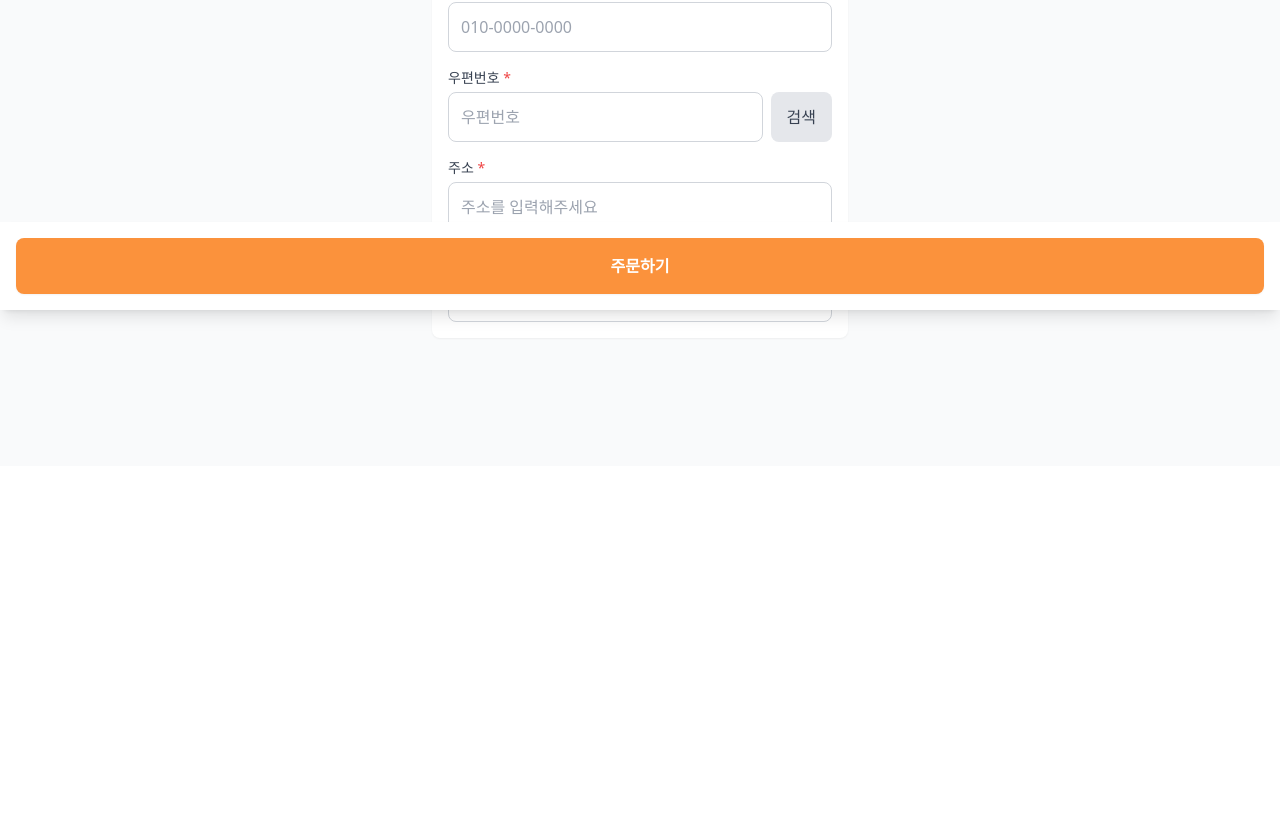
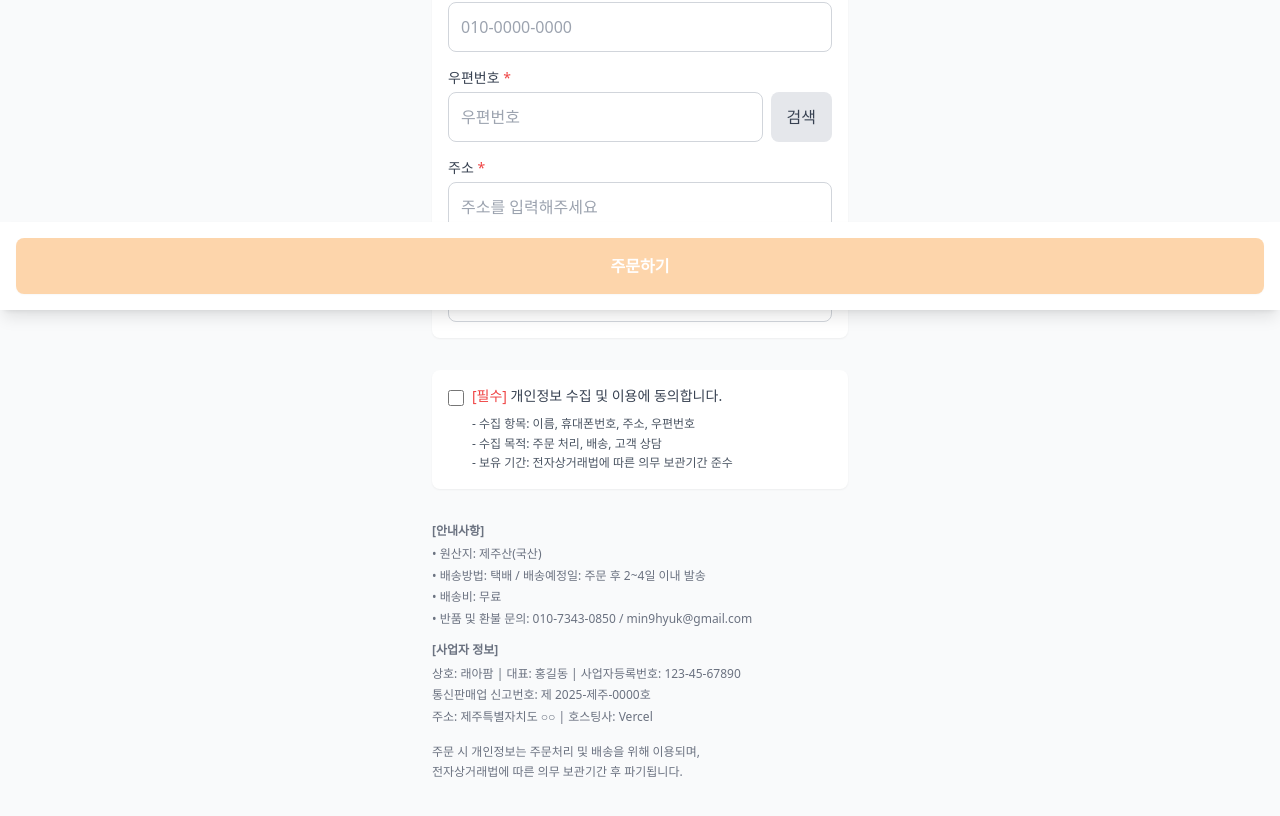
Before and after one commit to nooblette/when-life-gives-you-tangerines-app, a React (Create React App) app: page / in a window 1280 px wide. Shown: the part 490-1306 px from the top of the page. Before the commit the page ends 956 px from the top, so only its background shows below. Built offline with nearby package versions, Linux system fonts and the light colour scheme; no server answers.

Commit message:
feat: 개인정보 동의 체크박스 및 필수 안내사항 추가

```diff
--- a/src/components/OrderForm.js
+++ b/src/components/OrderForm.js
@@ -1,4 +1,4 @@
-import React, { useState, useEffect } from "react";
+import { useState, useEffect, useRef } from "react";
 import { useNavigate } from "react-router-dom";
 import { API_CONFIG } from "../config/api";
 
@@ -6,6 +6,7 @@ const MAX_LENGTH = 80;
 
 const OrderForm = () => {
   const navigate = useNavigate();
+  const privacyCheckboxRef = useRef(null);
 
   // 상품 목록 Mock 데이터
   const [products, setProducts] = useState([]);
@@ -21,6 +22,7 @@ const OrderForm = () => {
   });
   const [isLoading, setIsLoading] = useState(true);
   const [errors, setErrors] = useState({});
+  const [privacyAgreed, setPrivacyAgreed] = useState(false);
 
   // Daum 우편번호 스크립트 로드
   useEffect(() => {
@@ -247,6 +249,18 @@ const OrderForm = () => {
   // 주문 처리
   const handleSubmit = async (e) => {
     e.preventDefault();
+
+    // 개인정보 동의 체크 확인
+    if (!privacyAgreed) {
+      // 체크박스로 스크롤
+      privacyCheckboxRef.current?.scrollIntoView({
+        behavior: 'smooth',
+        block: 'center'
+      });
+      // 체크박스에 포커스
+      privacyCheckboxRef.current?.focus();
+      return;
+    }
 
     if (!validateForm()) {
       return;
@@ -608,11 +622,69 @@ const OrderForm = () => {
             </div>
           </section>
 
+          {/* 개인정보 동의 섹션 */}
+          <section className="mb-8">
+            <div className="bg-white rounded-lg shadow-sm p-4">
+              <div className="flex items-start">
+                <input
+                  ref={privacyCheckboxRef}
+                  type="checkbox"
+                  id="privacyAgreement"
+                  checked={privacyAgreed}
+                  onChange={(e) => setPrivacyAgreed(e.target.checked)}
+                  className="mt-1 mr-2 w-4 h-4 text-orange-500 focus:outline-none"
+                />
+                <label htmlFor="privacyAgreement" className="text-sm font-medium text-gray-700">
+                  <span className="text-red-500">[필수]</span> 개인정보 수집 및 이용에 동의합니다.
+                  <div className="mt-2 text-xs text-gray-600 font-normal leading-relaxed">
+                    - 수집 항목: 이름, 휴대폰번호, 주소, 우편번호<br />
+                    - 수집 목적: 주문 처리, 배송, 고객 상담<br />
+                    - 보유 기간: 전자상거래법에 따른 의무 보관기간 준수
+                  </div>
+                </label>
+              </div>
+            </div>
+          </section>
+
+          {/* 필수 안내사항 섹션 */}
+          <section className="mb-24">
+            <div className="text-xs text-gray-500 leading-relaxed space-y-3">
+              <div>
+                <div className="font-semibold mb-1">[안내사항]</div>
+                <div className="space-y-0.5">
+                  <div>• 원산지: 제주산(국산)</div>
+                  <div>• 배송방법: 택배 / 배송예정일: 주문 후 2~4일 이내 발송</div>
+                  <div>• 배송비: 무료</div>
+                  <div>• 반품 및 환불 문의: 010-7343-0850 / min9hyuk@gmail.com</div>
+                </div>
+              </div>
+
+              <div>
+                <div className="font-semibold mb-1">[사업자 정보]</div>
+                <div className="space-y-0.5">
+                  <div>상호: 래아팜 | 대표: 홍길동 | 사업자등록번호: 123-45-67890</div>
+                  <div>통신판매업 신고번호: 제 2025-제주-0000호</div>
+                  <div>주소: 제주특별자치도 ○○ | 호스팅사: Vercel</div>
+                </div>
+              </div>
+
+              <div className="pt-1">
+                <div>주문 시 개인정보는 주문처리 및 배송을 위해 이용되며,</div>
+                <div>전자상거래법에 따른 의무 보관기간 후 파기됩니다.</div>
+              </div>
+            </div>
+          </section>
+
           {/* 주문하기 버튼 */}
           <div className="fixed bottom-0 left-0 right-0 bg-white p-4 shadow-lg">
             <button
               type="submit"
-              className="w-full p-4 bg-orange-400 text-white font-bold rounded-lg shadow-sm hover:bg-orange-300 transition"
+              disabled={!privacyAgreed}
+              className={`w-full p-4 font-bold rounded-lg shadow-sm transition ${
+                privacyAgreed
+                  ? "bg-orange-400 text-white hover:bg-orange-300"
+                  : "bg-orange-300 text-white cursor-not-allowed opacity-60"
+              }`}
             >
               주문하기
             </button>
```
